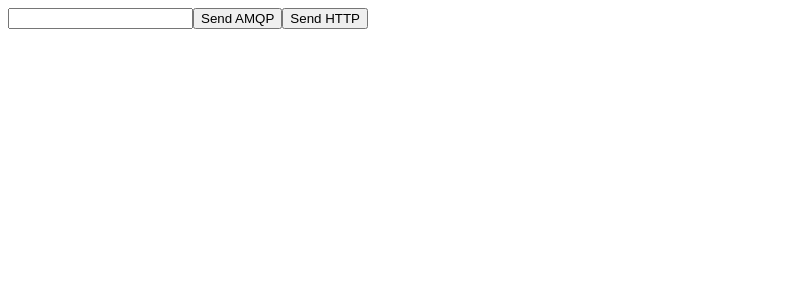
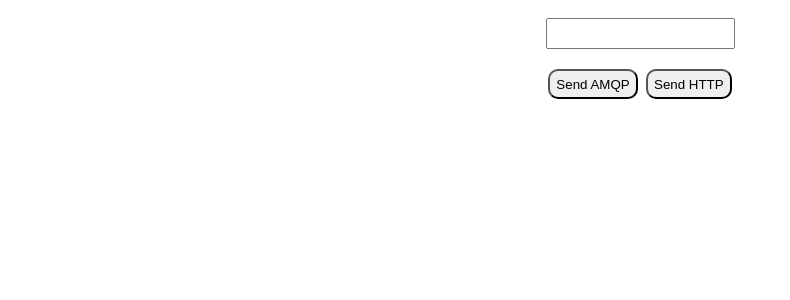
Before and after one commit to dechristo/rabbitmq-nodejs-docker, an Angular app in the folder frontend/messages/: page / in a window 1280 px wide. Shown: the top 300 px of the page, without its empty margins (0-790 px from the left). Built offline with nearby package versions, Linux system fonts and the light colour scheme.

Commit message:
add initialy styles

```diff
--- a/frontend/messages/src/app/control-panel/control-panel.component.css
+++ b/frontend/messages/src/app/control-panel/control-panel.component.css
@@ -0,0 +1,33 @@
+.request-form {
+  align-items: center;
+  display: flex;
+  flex-direction: column;
+}
+
+.request-form__input {
+  font-size: 14px;
+  height: 25px;
+  margin-top: 10px;
+}
+
+.request-form__input:focus {
+  border-color: #fec581;
+  outline: 0;
+}
+
+.request-form__cta {
+  display: flex;
+  justify-content: space-evenly;
+  margin-top: 20px;
+  width: 200px;
+}
+
+.request-form__button {
+  border-radius: 10px;
+  height: 30px;
+}
+
+.request-form__button:focus {
+  border-color: #fec581;
+  outline: 0;
+}
--- a/frontend/messages/src/app/control-panel/control-panel.component.html
+++ b/frontend/messages/src/app/control-panel/control-panel.component.html
@@ -1,8 +1,10 @@
-<div>
-  <input [(ngModel)]="message" type="text" />
-  <button (click)="sendAMQP()"> Send AMQP </button>
-  <button (click)="sendHTTP()"> Send HTTP </button>
-</div>
+<section class="request-form">
+  <input class="request-form__input" [(ngModel)]="message" type="text" />
+  <div class="request-form__cta">
+    <button class="request-form__button" (click)="sendAMQP()"> Send AMQP </button>
+    <button class="request-form__button" (click)="sendHTTP()"> Send HTTP </button>
+  </div>
+</section>
 
 
 <p *ngFor="let msg of messages">
```
